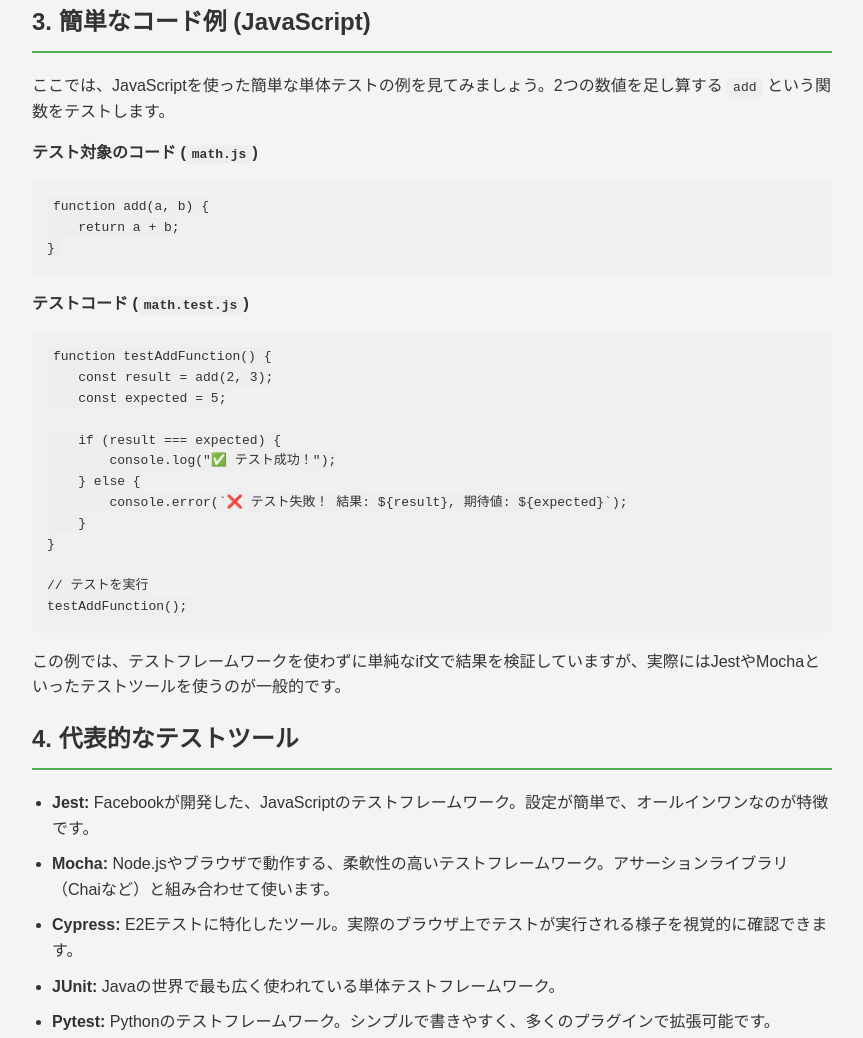
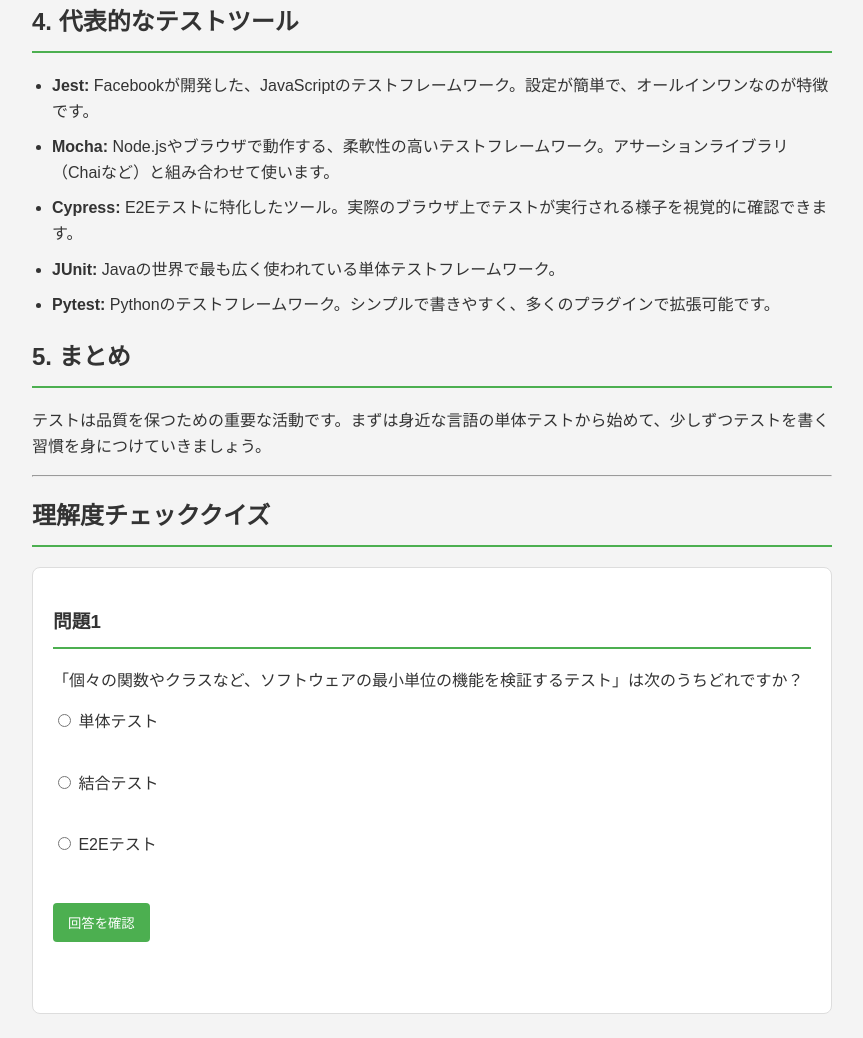
Before and after one commit to Namerou7716/test-learning.io, a plain HTML site: page index.html in a window 1280 px wide. Shown: the part 4050-5088 px from the top of the page, without its empty margins (208-1071 px from the left). Drawn offline with Linux system fonts and the light colour scheme.

Commit message:
問題と回答を追加

```diff
--- a/index.html
+++ b/index.html
@@ -51,6 +51,47 @@
             .container {
                 padding: 15px;
             }
+        }
+        /* Quiz Styles */
+        .quiz-question {
+            background-color: #fff;
+            border: 1px solid #ddd;
+            border-radius: 8px;
+            padding: 20px;
+            margin-top: 20px;
+        }
+        .quiz-options label {
+            display: block;
+            margin-bottom: 10px;
+            cursor: pointer;
+        }
+        .quiz-question button {
+            background-color: #4CAF50;
+            color: white;
+            border: none;
+            padding: 10px 15px;
+            border-radius: 4px;
+            cursor: pointer;
+            margin-top: 10px;
+        }
+        .quiz-question button:hover {
+            background-color: #45a049;
+        }
+        .quiz-result {
+            margin-top: 15px;
+            padding: 10px;
+            border-radius: 4px;
+            font-weight: bold;
+        }
+        .quiz-result.correct {
+            color: #2a6a2d;
+            background-color: #e9f5e9;
+            border: 1px solid #a3d9a5;
+        }
+        .quiz-result.incorrect {
+            color: #a94442;
+            background-color: #f2dede;
+            border: 1px solid #ebccd1;
         }
     </style>
 </head>
@@ -203,33 +244,6 @@ describe('displayUser', () => {
             このテストは、<code>cy.visit</code>でページを開き、<code>cy.get</code>でDOM要素を取得、<code>.type()</code>や<code>.click()</code>で操作を行い、<code>.should()</code>や<code>cy.contains()</code>で結果を検証するという、非常に直感的で分かりやすい流れになっています。これにより、ユーザーが実際に体験する一連の操作が、期待通りに機能することを保証します。
         </p>
 
-        <h2>3. 簡単なコード例 (JavaScript)</h2>
-        <p>
-            ここでは、JavaScriptを使った簡単な単体テストの例を見てみましょう。2つの数値を足し算する <code>add</code> という関数をテストします。
-        </p>
-        <p><strong>テスト対象のコード (<code>math.js</code>)</strong></p>
-        <pre><code>function add(a, b) {
-    return a + b;
-}</code></pre>
-
-        <p><strong>テストコード (<code>math.test.js</code>)</strong></p>
-        <pre><code>function testAddFunction() {
-    const result = add(2, 3);
-    const expected = 5;
-
-    if (result === expected) {
-        console.log("✅ テスト成功！");
-    } else {
-        console.error(`❌ テスト失敗！ 結果: ${result}, 期待値: ${expected}`);
-    }
-}
-
-// テストを実行
-testAddFunction();</code></pre>
-        <p>
-            この例では、テストフレームワークを使わずに単純なif文で結果を検証していますが、実際にはJestやMochaといったテストツールを使うのが一般的です。
-        </p>
-
         <h2>4. 代表的なテストツール</h2>
         <ul>
             <li><strong>Jest:</strong> Facebookが開発した、JavaScriptのテストフレームワーク。設定が簡単で、オールインワンなのが特徴です。</li>
@@ -243,6 +257,45 @@ testAddFunction();</code></pre>
         <p>
             テストは品質を保つための重要な活動です。まずは身近な言語の単体テストから始めて、少しずつテストを書く習慣を身につけていきましょう。
         </p>
+
+        <hr>
+
+        <h2>理解度チェッククイズ</h2>
+        <div id="quiz-container">
+            <div class="quiz-question">
+                <h3>問題1</h3>
+                <p>「個々の関数やクラスなど、ソフトウェアの最小単位の機能を検証するテスト」は次のうちどれですか？</p>
+                <div class="quiz-options">
+                    <label><input type="radio" name="q1" value="unit"> 単体テスト</label><br>
+                    <label><input type="radio" name="q1" value="integration"> 結合テスト</label><br>
+                    <label><input type="radio" name="q1" value="e2e"> E2Eテスト</label><br>
+                </div>
+                <button onclick="checkAnswer('q1', 'unit')">回答を確認</button>
+                <p class="quiz-result" id="result-q1"></p>
+            </div>
+            <!-- More questions can be added here -->
+        </div>
     </div>
+
+    <script>
+        function checkAnswer(questionName, correctAnswer) {
+            const selectedOption = document.querySelector(`input[name="${questionName}"]:checked`);
+            const resultElement = document.getElementById(`result-${questionName}`);
+
+            if (!selectedOption) {
+                resultElement.textContent = '答えを選択してください。';
+                resultElement.className = 'quiz-result incorrect';
+                return;
+            }
+
+            if (selectedOption.value === correctAnswer) {
+                resultElement.textContent = '正解！素晴らしい！';
+                resultElement.className = 'quiz-result correct';
+            } else {
+                resultElement.textContent = '不正解。もう一度、解説を読んでみましょう！';
+                resultElement.className = 'quiz-result incorrect';
+            }
+        }
+    </script>
 </body>
 </html>
```
